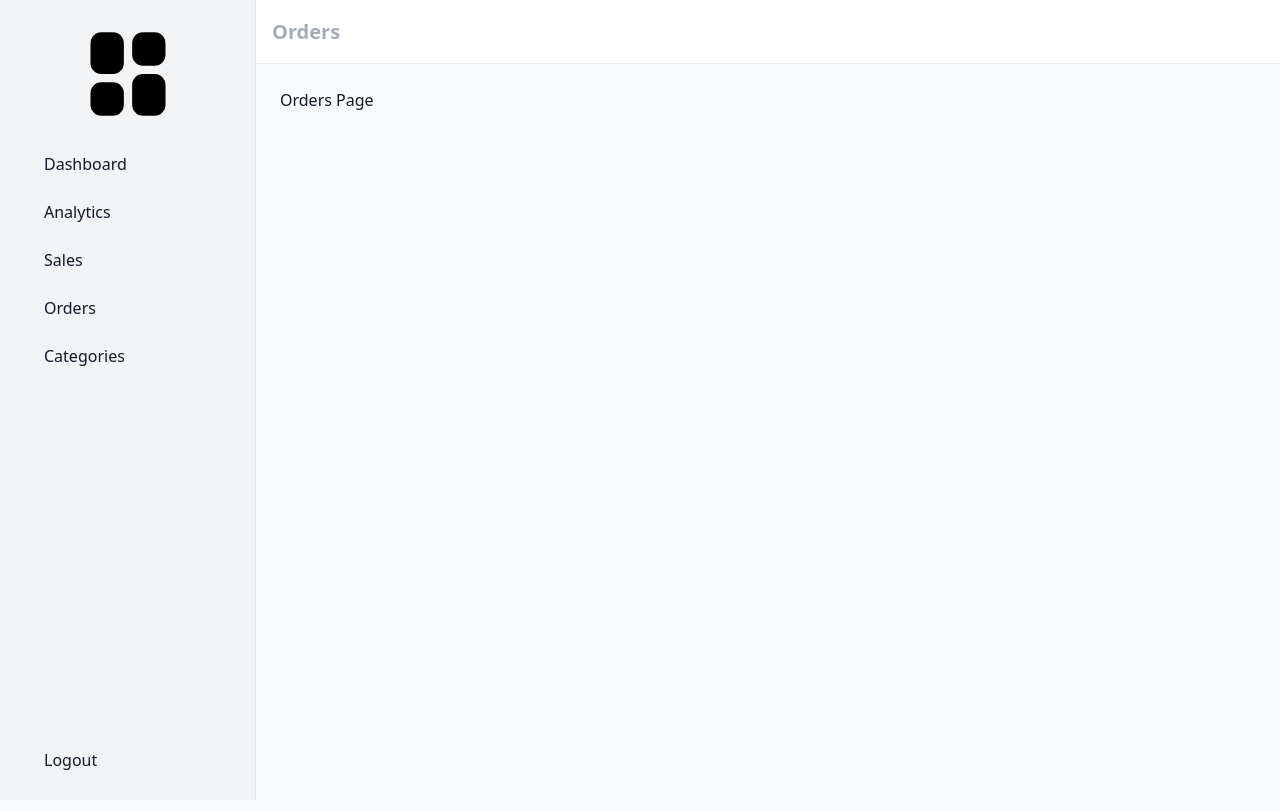
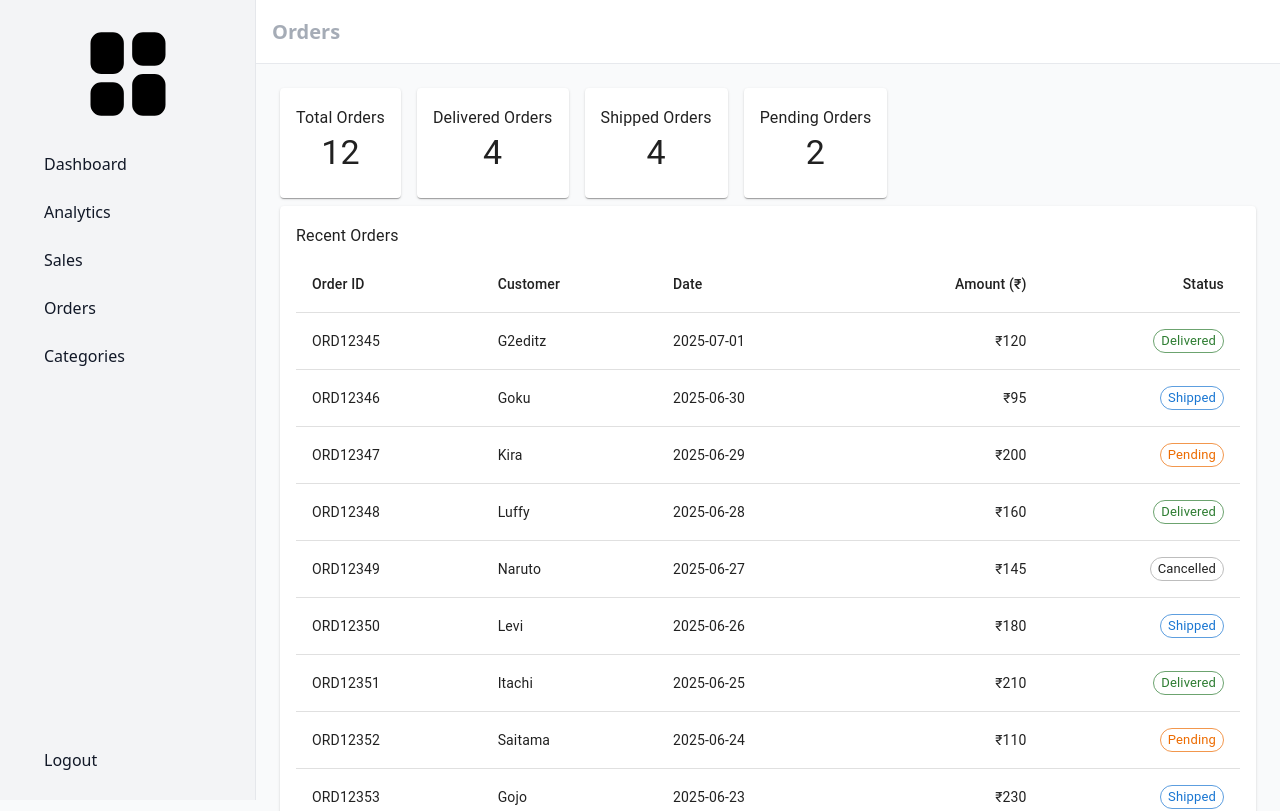
Before and after one commit to Zed-B2-Developer-Intern/9088_TASK_1, a Next.js app: page /orders in a window 1280 px wide. Shown: the top 811 px of the page. Built offline with nearby package versions, Linux system fonts and the light colour scheme; some icons are missing.

Commit message:
feat:added Orders Page Elements

```diff
--- a/src/app/orders/page.jsx
+++ b/src/app/orders/page.jsx
@@ -1,7 +1,133 @@
-export default function OrdersPage(){
-    return (
-        <div>
-            Orders Page
-        </div>
-    );
+"use client";
+
+import {
+  Card,
+  CardContent,
+  Typography,
+  Table,
+  TableHead,
+  TableRow,
+  TableCell,
+  TableBody,
+  Chip,
+  Grid,
+} from "@mui/material";
+import { recentOrders } from "@/data/sampledata";
+
+export default function OrdersPage() {
+  const totalOrders = recentOrders.length;
+  const deliveredOrders = recentOrders.filter(
+    (o) => o.status === "Delivered"
+  ).length;
+  const shippedOrders = recentOrders.filter(
+    (o) => o.status === "Shipped"
+  ).length;
+  const pendingOrders = recentOrders.filter(
+    (o) => o.status === "Pending"
+  ).length;
+
+  function getStatusColor(status) {
+    switch (status) {
+      case "Delivered":
+        return "success";
+      case "Shipped":
+        return "primary";
+      case "Pending":
+        return "warning";
+      default:
+        return "default";
+    }
+  }
+
+  return (
+    <div>
+      <Grid container spacing={2}>
+        {/* Total Orders Card */}
+        <Grid item>
+          <Card>
+            <CardContent>
+              <Typography variant="subtitle1">Total Orders</Typography>
+              <Typography variant="h4" align="center">
+                {totalOrders}
+              </Typography>
+            </CardContent>
+          </Card>
+        </Grid>
+        {/* Delivered Orders Card */}
+        <Grid item>
+          <Card>
+            <CardContent>
+              <Typography variant="subtitle1">Delivered Orders</Typography>
+              <Typography variant="h4" align="center">
+                {deliveredOrders}
+              </Typography>
+            </CardContent>
+          </Card>
+        </Grid>
+        {/* shipped Orders Card */}
+        <Grid item>
+          <Card>
+            <CardContent>
+              <Typography variant="subtitle1">Shipped Orders</Typography>
+              <Typography variant="h4" align="center">
+                {shippedOrders}
+              </Typography>
+            </CardContent>
+          </Card>
+        </Grid>
+        {/* Pending Orders */}
+        <Grid item>
+          <Card>
+            <CardContent>
+              <Typography variant="subtitle1">Pending Orders</Typography>
+              <Typography variant="h4" align="center">
+                {pendingOrders}
+              </Typography>
+            </CardContent>
+          </Card>
+        </Grid>
+      </Grid>
+
+      {/* Order Table  */}
+
+      <Card className="my-2">
+        <CardContent>
+          <Typography variant="subtitle1" gutterBottom>
+            Recent Orders
+          </Typography>
+
+          <Table>
+            <TableHead>
+              <TableRow>
+                <TableCell>Order ID</TableCell>
+                <TableCell>Customer</TableCell>
+                <TableCell>Date</TableCell>
+                <TableCell align="right">Amount (₹)</TableCell>
+                <TableCell align="right">Status</TableCell>
+              </TableRow>
+            </TableHead>
+
+            <TableBody>
+              {recentOrders.map((order) => (
+                <TableRow key={order.id}>
+                  <TableCell>{order.id}</TableCell>
+                  <TableCell>{order.customer}</TableCell>
+                  <TableCell>{order.date}</TableCell>
+                  <TableCell align="right">₹{order.amount}</TableCell>
+                  <TableCell align="right">
+                    <Chip
+                      label={order.status}
+                      color={getStatusColor(order.status)}
+                      variant="outlined"
+                      size="small"
+                    />
+                  </TableCell>
+                </TableRow>
+              ))}
+            </TableBody>
+          </Table>
+        </CardContent>
+      </Card>
+    </div>
+  );
 }
--- a/src/data/sampledata.jsx
+++ b/src/data/sampledata.jsx
@@ -31,26 +31,90 @@ export const revenueByCategory = [
 export const recentOrders = [
   {
     id: 'ORD12345',
-    customer: 'John Doe',
+    customer: 'G2editz',
     date: '2025-07-01',
     amount: 120,
     status: 'Delivered',
   },
   {
     id: 'ORD12346',
-    customer: 'Jane Smith',
+    customer: 'Goku',
     date: '2025-06-30',
     amount: 95,
     status: 'Shipped',
   },
   {
     id: 'ORD12347',
-    customer: 'Alex Johnson',
+    customer: 'Kira',
     date: '2025-06-29',
     amount: 200,
     status: 'Pending',
   },
+  {
+    id: 'ORD12348',
+    customer: 'Luffy',
+    date: '2025-06-28',
+    amount: 160,
+    status: 'Delivered',
+  },
+  {
+    id: 'ORD12349',
+    customer: 'Naruto',
+    date: '2025-06-27',
+    amount: 145,
+    status: 'Cancelled',
+  },
+  {
+    id: 'ORD12350',
+    customer: 'Levi',
+    date: '2025-06-26',
+    amount: 180,
+    status: 'Shipped',
+  },
+  {
+    id: 'ORD12351',
+    customer: 'Itachi',
+    date: '2025-06-25',
+    amount: 210,
+    status: 'Delivered',
+  },
+  {
+    id: 'ORD12352',
+    customer: 'Saitama',
+    date: '2025-06-24',
+    amount: 110,
+    status: 'Pending',
+  },
+  {
+    id: 'ORD12353',
+    customer: 'Gojo',
+    date: '2025-06-23',
+    amount: 230,
+    status: 'Shipped',
+  },
+  {
+    id: 'ORD12354',
+    customer: 'Hinata',
+    date: '2025-06-22',
+    amount: 90,
+    status: 'Delivered',
+  },
+  {
+    id: 'ORD12355',
+    customer: 'Nezuko',
+    date: '2025-06-21',
+    amount: 75,
+    status: 'Returned',
+  },
+  {
+    id: 'ORD12356',
+    customer: 'Zoro',
+    date: '2025-06-20',
+    amount: 170,
+    status: 'Shipped',
+  },
 ];
+
 
 export const categoryStats = [
   { category: 'Electronics', revenue: 25000, orders: 320 },
```
